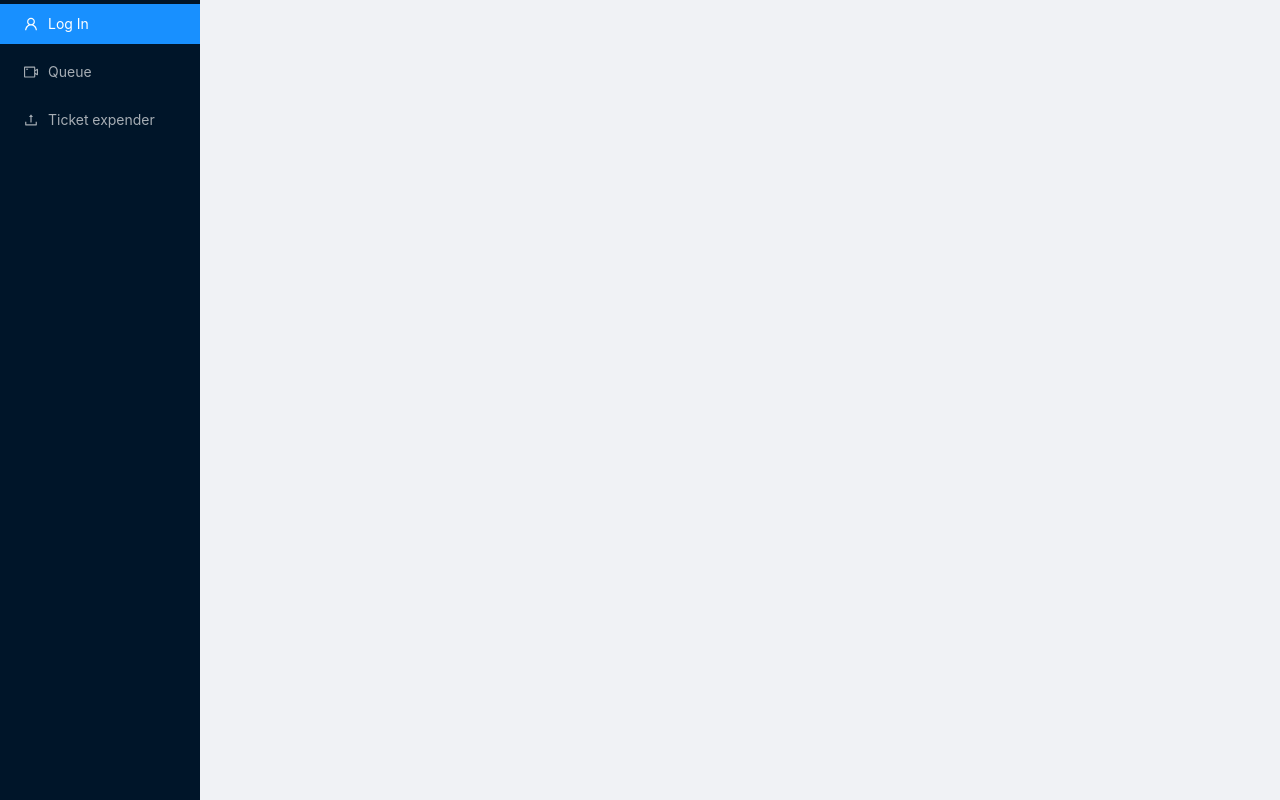
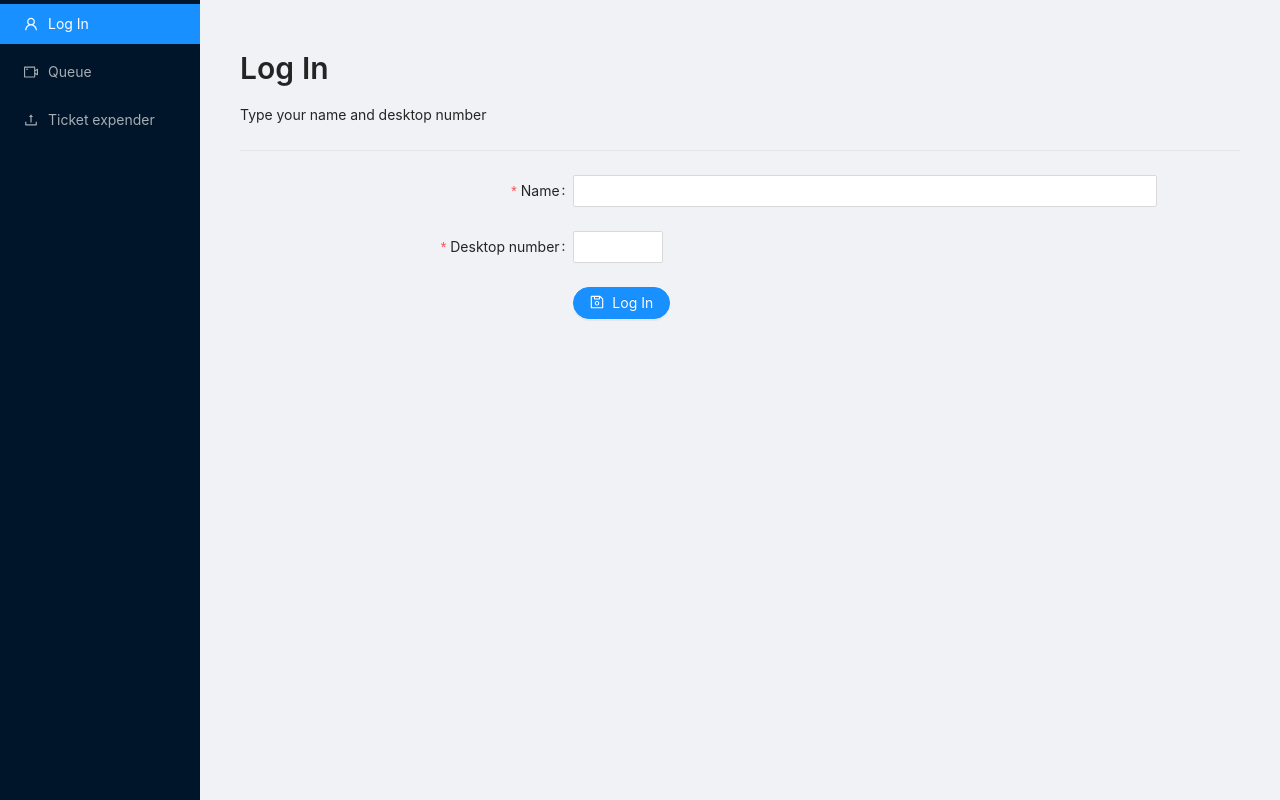
Before and after one commit to LuisGilGB/react-sockets-ticket-app, a React (Create React App) app in the folder client/: page /log-in in a window 1280 px wide. Built offline with nearby package versions, Linux system fonts and the light colour scheme.

Commit message:
Log in page and navigation context

```diff
--- a/client/src/App.jsx
+++ b/client/src/App.jsx
@@ -1,11 +1,17 @@
+import { BrowserRouter as Router } from "react-router-dom";
+import { NavigationProvider } from "./context/NavigationContext";
 import { UiProvider } from "./context/UiContext";
 import RouterPage from "./pages/RouterPage";
 
 const App = () => {
   return (
-    <UiProvider>
-      <RouterPage />
-    </UiProvider>
+    <Router>
+      <NavigationProvider>
+        <UiProvider>
+          <RouterPage />
+        </UiProvider>
+      </NavigationProvider>
+    </Router>
   );
 };
 
--- /dev/null
+++ b/client/src/context/NavigationContext.js
@@ -0,0 +1,38 @@
+import { createContext } from "react";
+import { useHistory } from "react-router-dom";
+import ROUTES from "../routes";
+
+export const NavigationContext = createContext();
+
+export const NavigationProvider = ({ children }) => {
+  const history = useHistory();
+
+  const goToPath = (path) => {
+    history.push(path);
+  };
+
+  const customGoTo = (path) => () => {
+    goToPath(path);
+  };
+
+  const goToHome = customGoTo(ROUTES.ROOT);
+  const goToLogin = customGoTo(ROUTES.LOG_IN);
+  const goToQueue = customGoTo(ROUTES.QUEUE);
+  const goToTicketExpender = customGoTo(ROUTES.TICKET_EXPENDER);
+  const goToDesktop = customGoTo(ROUTES.DESKTOP);
+
+  return (
+    <NavigationContext.Provider
+      value={{
+        goToPath,
+        goToHome,
+        goToLogin,
+        goToQueue,
+        goToTicketExpender,
+        goToDesktop,
+      }}
+    >
+      {children}
+    </NavigationContext.Provider>
+  );
+};
--- /dev/null
+++ b/client/src/pages/LogInPage.jsx
@@ -0,0 +1,63 @@
+import { Button, Divider, Form, Input, InputNumber } from "antd";
+import Text from "antd/lib/typography/Text";
+import Title from "antd/lib/typography/Title";
+import { SaveOutlined } from "@ant-design/icons";
+import { useContext, useState } from "react";
+import { NavigationContext } from "../context/NavigationContext";
+
+const INITIAL_VALUE = {
+  name: "",
+  desktopNumber: null,
+  remember: true,
+};
+
+const LogInPage = () => {
+  const { goToDesktop } = useContext(NavigationContext);
+  const [form] = Form.useForm();
+
+  const onFinish = (value) => {
+    goToDesktop();
+  };
+
+  const onFinishFailed = ({ errorFields, outOfDate, values }) => {};
+
+  return (
+    <>
+      <Title level={2}>Log In</Title>
+      <Text>Type your name and desktop number</Text>
+      <Divider />
+      <Form
+        form={form}
+        labelCol={{ span: 8 }}
+        wrapperCol={{ span: 14 }}
+        name="login"
+        initialValues={INITIAL_VALUE}
+        onFinish={onFinish}
+        onFinishFailed={onFinishFailed}
+      >
+        <Form.Item
+          label="Name"
+          name="name"
+          rules={[{ required: true, message: "Please enter a name" }]}
+        >
+          <Input />
+        </Form.Item>
+        <Form.Item
+          label="Desktop number"
+          name="desktopNumber"
+          rules={[{ required: true, message: "Please enter a desktop number" }]}
+        >
+          <InputNumber min={1} max={12} />
+        </Form.Item>
+        <Form.Item wrapperCol={{ offset: 8, span: 14 }}>
+          <Button type="primary" htmlType="submit" shape="round">
+            <SaveOutlined />
+            Log In
+          </Button>
+        </Form.Item>
+      </Form>
+    </>
+  );
+};
+
+export default LogInPage;
--- a/client/src/pages/RouterPage.jsx
+++ b/client/src/pages/RouterPage.jsx
@@ -1,11 +1,5 @@
 import { useContext } from "react";
-import {
-  BrowserRouter as Router,
-  Link,
-  Redirect,
-  Route,
-  Switch,
-} from "react-router-dom";
+import { Link, Redirect, Route, Switch } from "react-router-dom";
 import { Layout, Menu } from "antd";
 import {
   UploadOutlined,
@@ -14,13 +8,14 @@ import {
 } from "@ant-design/icons";
 import { UiContext } from "../context/UiContext";
 import ROUTES from "../routes";
+import LogInPage from "./LogInPage";
 
 const { Content, Sider } = Layout;
 
 const RouterPage = () => {
   const { hiddenMenu } = useContext(UiContext);
   return (
-    <Router>
+    <>
       <Layout style={{ height: "100vh" }}>
         <Sider collapsedWidth={0} breakpoint="md" hidden={hiddenMenu}>
           <div className="logo" />
@@ -45,7 +40,7 @@ const RouterPage = () => {
           }}
         >
           <Switch>
-            <Route path={ROUTES.LOG_IN} />
+            <Route path={ROUTES.LOG_IN} component={LogInPage} />
             <Route path={ROUTES.QUEUE} />
             <Route path={ROUTES.TICKET_EXPENDER} />
             <Route path={ROUTES.DESKTOP} />
@@ -53,7 +48,7 @@ const RouterPage = () => {
           </Switch>
         </Content>
       </Layout>
-    </Router>
+    </>
   );
 };
 
```
Also changed, not shown: 1 other file (tests, documents, lock files or other folders).
